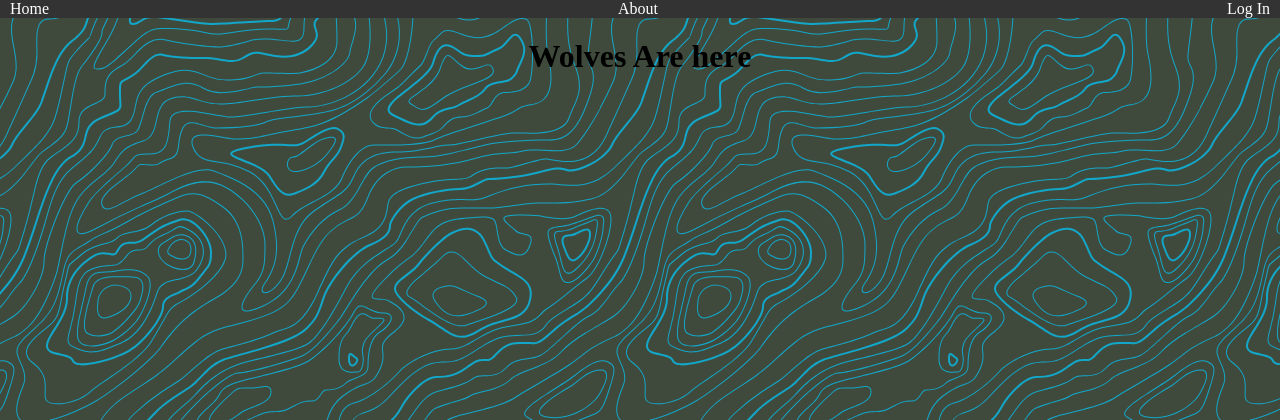
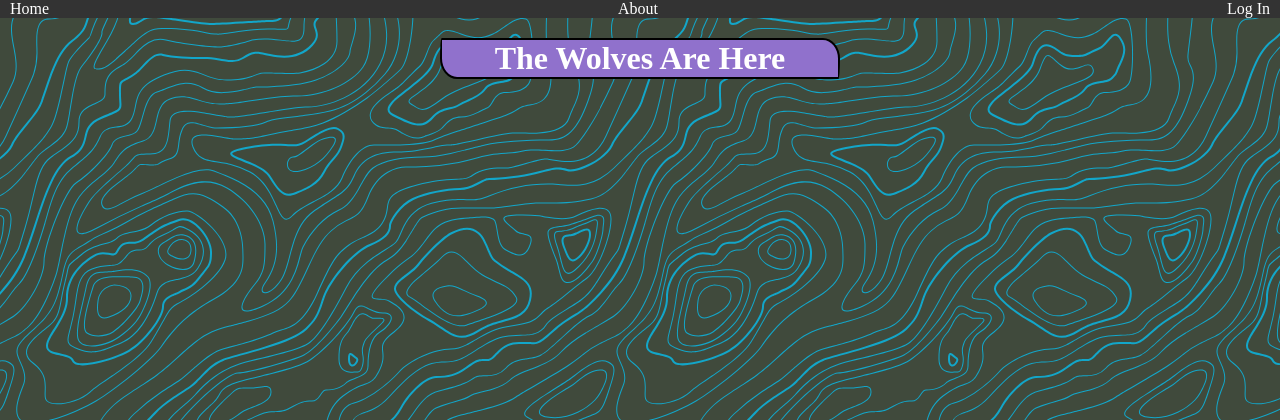
Before and after one commit to wolfsige/wolf_collector_mk2, a Flask app: page / in a window 1280 px wide. Shown: the top 420 px of the page. Run offline with Flask 2, Linux system fonts and the light colour scheme; data that the repository does not hold is empty.

Commit message:
add index css

```diff
--- a/myapp/static/style/index.css
+++ b/myapp/static/style/index.css
@@ -1,8 +1,18 @@
-.title {
+.center-title {
   display: flex;
   justify-content: center;
-  width: 100%;
+  align-items: center;
+}
+
+.title-body {
+  display: flex;
+  justify-content: center;
   margin-top: 20px;
+  width: 400px;
+  background-color: #9071CC;
+  color: white;
+  border: 2px black solid;
+  border-radius: 10px 100px / 120px;
 }
 
 .container {
@@ -22,7 +32,8 @@
 
 .page-nums a {
   padding: 8px;
-  background-color: #EBA2E6;
+  background-color: #9071CC;
+  color: white;
   border: 1px black solid;
   border-radius: 10px;
   margin-right: 5px;
@@ -38,11 +49,12 @@
 
 
 .card {
-  background-color: #793200;
+  background-color: #9071CC;
   color: white;
   margin: 15px;
   padding-bottom: 10px;
   border-radius: 5px;
+  border: 2px black solid;
 }
 
 .card a {
--- a/myapp/templates/index.html
+++ b/myapp/templates/index.html
@@ -4,8 +4,10 @@
 <link rel="stylesheet" href="{{ url_for('static', filename= 'style/img.css')}}">
 <script defer src="{{ url_for('static', filename= 'js/rando-pictures.js')}}"></script>
 
-<div class="title">
-    <h1>Wolves Are here</h1>
+<div class="center-title">
+    <div class="title-body">
+        <h1>The Wolves Are Here</h1>
+    </div>
 </div>
 
     <div class="container">
```
